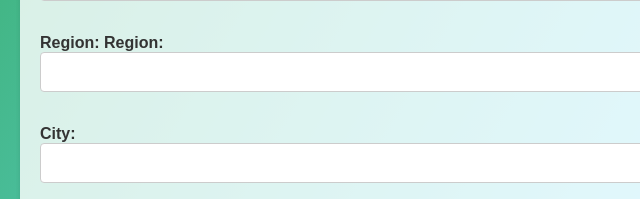
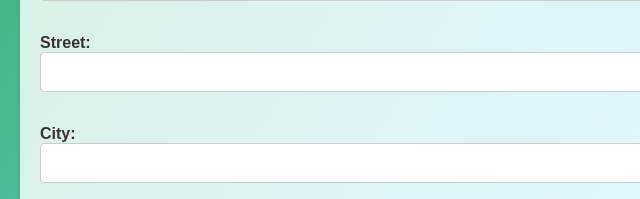
Before and after one commit to Harikaran1212/node-task-1, a website: page public/index.html in a window 1280 px wide. Shown: the part 541-740 px from the top of the page, 0-640 px from the left. Drawn offline with nearby package versions, Linux system fonts and the light colour scheme.

Commit message:
Update index.html

```diff
--- a/public/index.html
+++ b/public/index.html
@@ -3,14 +3,13 @@
 <head>
     <meta charset="UTF-8">
     <meta name="viewport" content="width=device-width, initial-scale=1.0">
-   <title>Save and Fetch Data</title>
-    <title>COVID-19 TRACKING AND INFORMATION API</title>
+    <title>Save and Fetch Data</title>
     <script src="https://code.jquery.com/jquery-3.6.0.min.js"></script>
     <link rel="stylesheet" href="style.css">
     <link rel="shortcut icon" href="lion.png" type="image/x-icon">
 </head>
 <body>
-<h1>Save Data to MongoDB</h1>
+    <h1>Save Data to MongoDB</h1>
 
     <form id="dataForm">
         <label for="firstName">First Name:</label>
@@ -28,8 +27,7 @@
         <label for="address">Address:</label>
         <input type="text" id="address" name="address" required><br><br>
 
-       <label for="street">Region:</label>
-        <label for="street">Region:</label>
+        <label for="street">Street:</label>
         <input type="text" id="street" name="street" required><br><br>
 
         <label for="city">City:</label>
```
